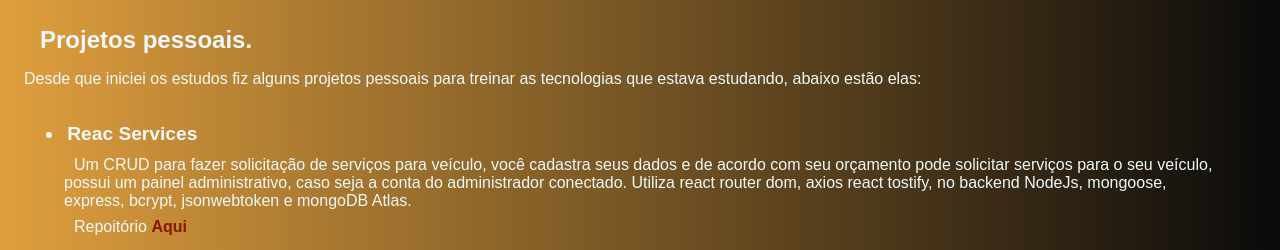
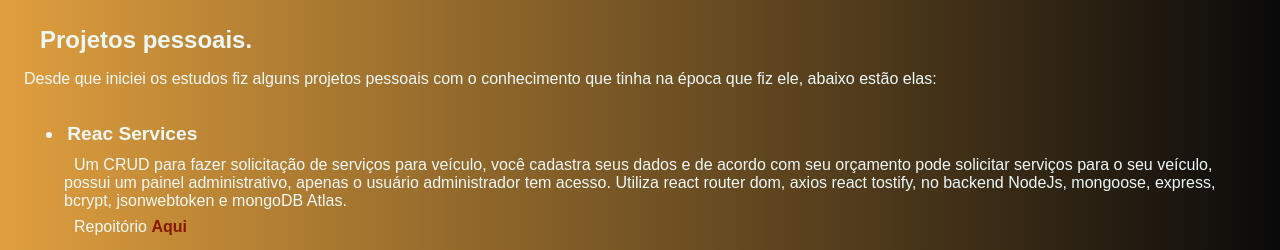
Before and after one commit to vitoriafreitasdev/portifolio, a React (Vite) app in the folder my-portfolio/: page /sobremim in a window 1280 px wide. Shown: the part 127-377 px from the top of the page. Built offline with nearby package versions, Linux system fonts and the light colour scheme; a web font is replaced by a local one.

Commit message:
mudei a pagina "sobre mim"

```diff
--- a/my-portfolio/src/routes/AboutMe.jsx
+++ b/my-portfolio/src/routes/AboutMe.jsx
@@ -13,11 +13,11 @@ const AboutMe = () => {
             <div className="div-projects">
                     <h2>Projetos pessoais.</h2>
                     <p className="introduction-p">
-                        Desde que iniciei os estudos fiz alguns projetos pessoais para treinar as tecnologias que estava estudando, abaixo estão elas:
+                        Desde que iniciei os estudos fiz alguns projetos pessoais com o conhecimento que tinha na época que fiz ele, abaixo estão elas:
                     </p>
                     <ul className="ul-projects">
                         <li>Reac Services</li>
-                        <p>Um CRUD para fazer solicitação de serviços para veículo, você cadastra seus dados e de acordo com seu orçamento pode solicitar serviços para o seu veículo, possui um painel administrativo, caso seja a conta do administrador conectado. Utiliza react router dom, axios react tostify, no backend NodeJs, mongoose, express, bcrypt, jsonwebtoken e mongoDB Atlas.</p>
+                        <p>Um CRUD para fazer solicitação de serviços para veículo, você cadastra seus dados e de acordo com seu orçamento pode solicitar serviços para o seu veículo, possui um painel administrativo, apenas o usuário administrador tem acesso. Utiliza react router dom, axios react tostify, no backend NodeJs, mongoose, express, bcrypt, jsonwebtoken e mongoDB Atlas.</p>
                         <p>Repoitório <a className="link" href="https://github.com/vitoriafreitasdev/ReactServices" target="_blank">Aqui</a></p>
 
                         <li>React Recipes </li>
```
